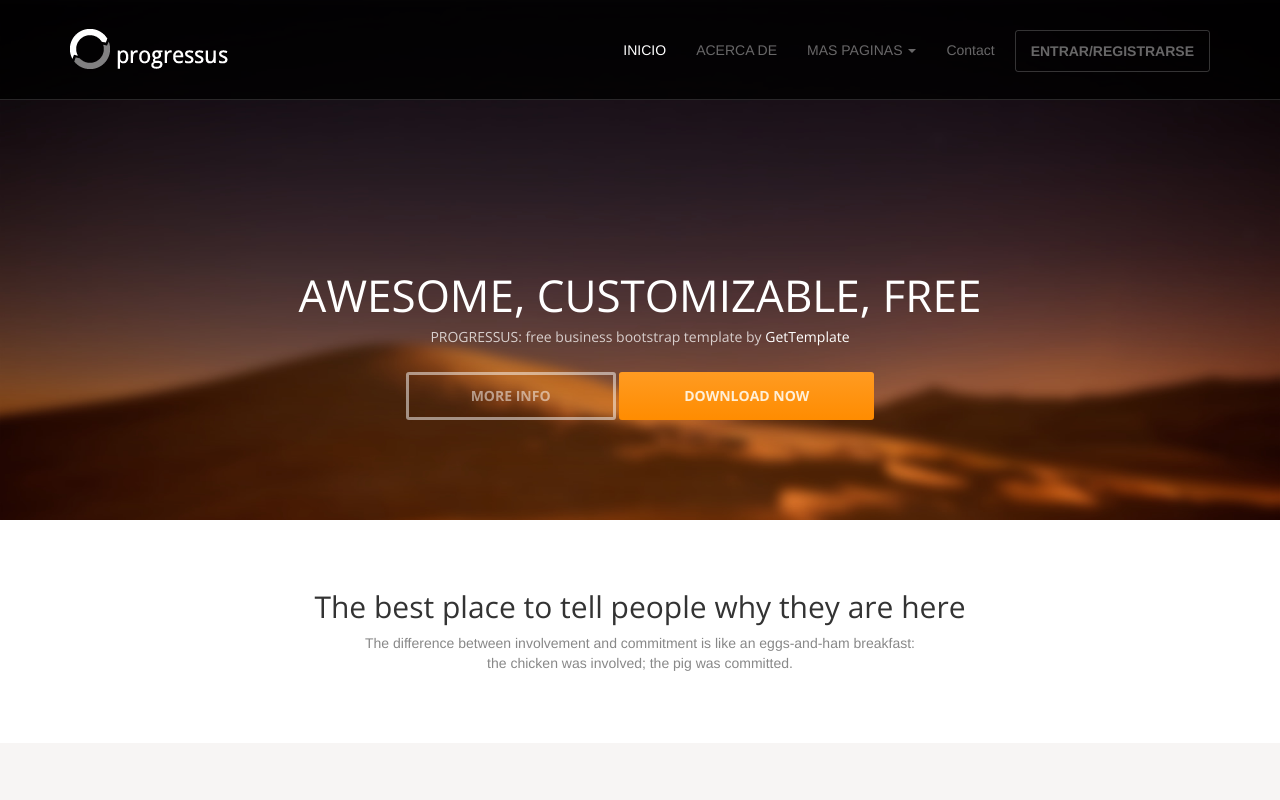
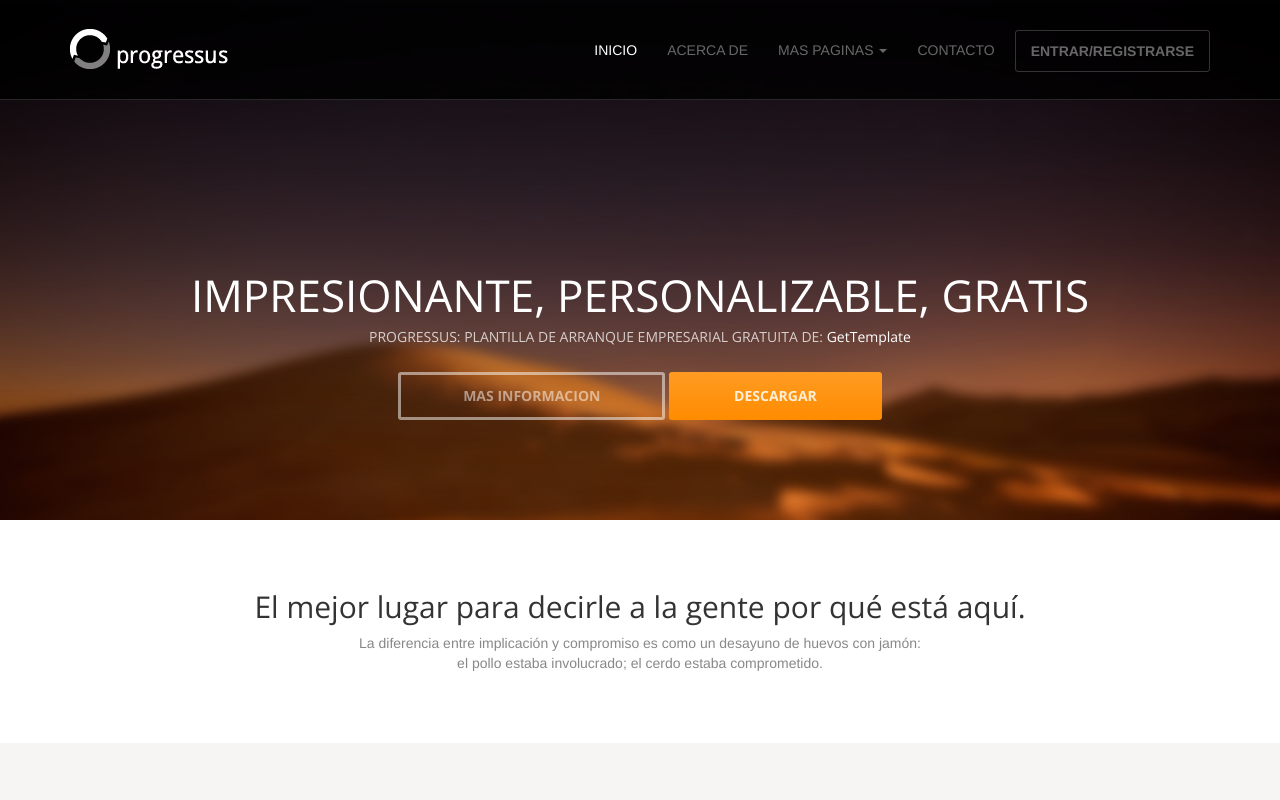
Before and after one commit to FerMorales1235/uda, a plain HTML site: page index.html in a window 1280 px wide. Shown: the top 800 px of the page. Drawn offline with nearby package versions, Linux system fonts and the light colour scheme.

Commit message:
PracticaTerminada

```diff
--- a/index.html
+++ b/index.html
@@ -45,7 +45,7 @@
 							<li class="active"><a href="sidebar-right.html">BARRA DERECHA</a></li>
 						</ul>
 					</li>
-					<li><a href="contact.html">Contact</a></li>
+					<li><a href="contact.html">CONTACTO</a></li>
 					<li><a class="btn" href="signin.html">ENTRAR/REGISTRARSE</a></li>
 				</ul>
 			</div><!--/.nav-collapse -->
@@ -57,9 +57,9 @@
 	<header id="head">
 		<div class="container">
 			<div class="row">
-				<h1 class="lead">AWESOME, CUSTOMIZABLE, FREE</h1>
-				<p class="tagline">PROGRESSUS: free business bootstrap template by <a href="http://www.gettemplate.com/?utm_source=progressus&amp;utm_medium=template&amp;utm_campaign=progressus">GetTemplate</a></p>
-				<p><a class="btn btn-default btn-lg" role="button">MORE INFO</a> <a class="btn btn-action btn-lg" role="button">DOWNLOAD NOW</a></p>
+				<h1 class="lead">IMPRESIONANTE, PERSONALIZABLE, GRATIS</h1>
+				<p class="tagline">PROGRESSUS: PLANTILLA DE ARRANQUE EMPRESARIAL GRATUITA DE: <a href="http://www.gettemplate.com/?utm_source=progressus&amp;utm_medium=template&amp;utm_campaign=progressus">GetTemplate</a></p>
+				<p><a class="btn btn-default btn-lg" role="button">MAS INFORMACION</a> <a class="btn btn-action btn-lg" role="button">DESCARGAR</a></p>
 			</div>
 		</div>
 	</header>
@@ -68,10 +68,10 @@
 	<!-- Intro -->
 	<div class="container text-center">
 		<br> <br>
-		<h2 class="thin">The best place to tell people why they are here</h2>
+		<h2 class="thin">El mejor lugar para decirle a la gente por qué está aquí.</h2>
 		<p class="text-muted">
-			The difference between involvement and commitment is like an eggs-and-ham breakfast:<br>
-			the chicken was involved; the pig was committed.
+			La diferencia entre implicación y compromiso es como un desayuno de huevos con jamón:<br>
+			el pollo estaba involucrado; el cerdo estaba comprometido.
 		</p>
 	</div>
 	<!-- /Intro-->
```
